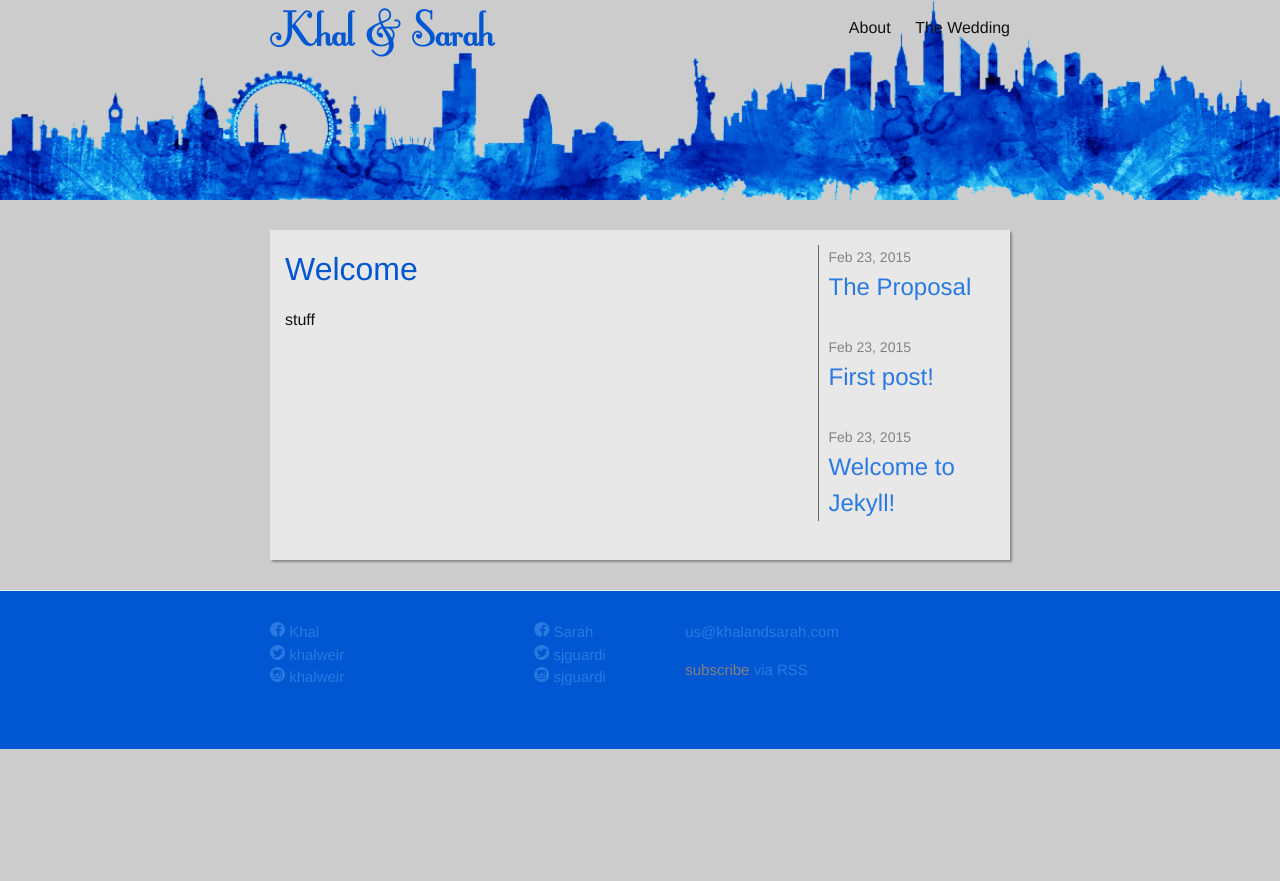
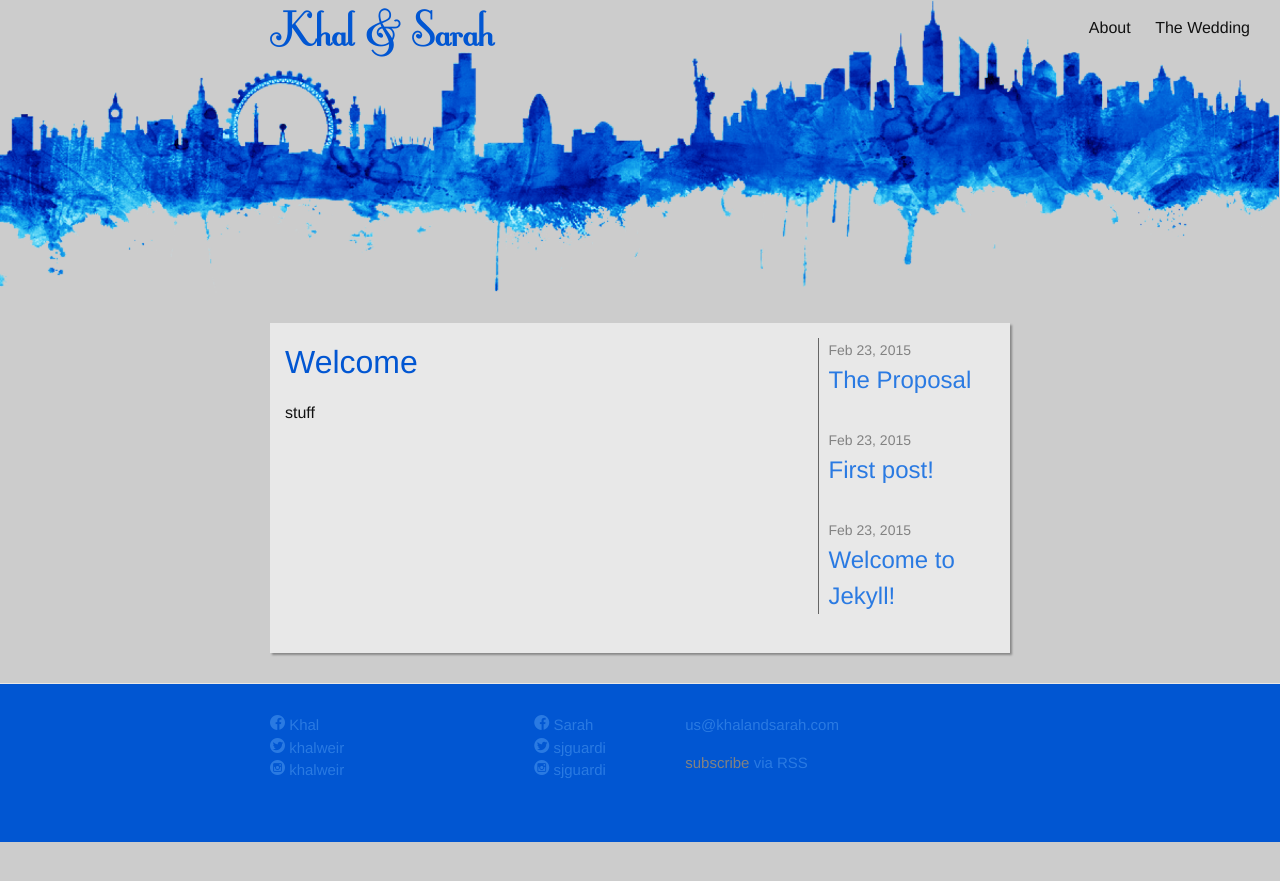
Before and after one commit to chanchad2001/wedsite-1, a Jekyll site: the page built from index.html, in a window 1280 px wide. Shown: the top 881 px of the page. Built offline with Jekyll 4.4.1, drawn with Linux system fonts in a browser that asks for light colours.

Commit message:
fixing background image

```diff
--- a/_includes/header.html
+++ b/_includes/header.html
@@ -2,9 +2,9 @@
 
   <div class="wrapper">
 
-    <a class="site-title" href="{{ site.baseurl }}/">{{ site.title }}</a>
+    <a class="site-title" href="{{ site.baseurl }}/" style="top:0px; position: absolute;">{{ site.title }}</a>
 
-    <nav class="site-nav">
+    <nav class="site-nav" style="top:0px; position: absolute; right:30px;">
       <a href="#" class="menu-icon">
         <svg viewBox="0 0 18 15">
           <path fill="#424242" d="M18,1.484c0,0.82-0.665,1.484-1.484,1.484H1.484C0.665,2.969,0,2.304,0,1.484l0,0C0,0.665,0.665,0,1.484,0 h15.031C17.335,0,18,0.665,18,1.484L18,1.484z"/>
--- a/_sass/_layout.scss
+++ b/_sass/_layout.scss
@@ -2,17 +2,18 @@
  * Site header
  */
 .site-header {
-
-    min-height: 200px;
 	background-image: url('/images/skyline.png');
-	background-repeat: no-repeat;
-	background-size:cover;
-
+    background-size: contain;
+    background-repeat: no-repeat;
+    width: 100%;
+    height: 0;
+	padding-top: 22.91%;
     // Positioning context for the mobile navigation icon
     position: relative;
 }
 
 .site-title {
+	padding-top: -100px;
 	color: $blue;
     font-size: 46pt;
     font-family:fontleroybrownregular;
```
